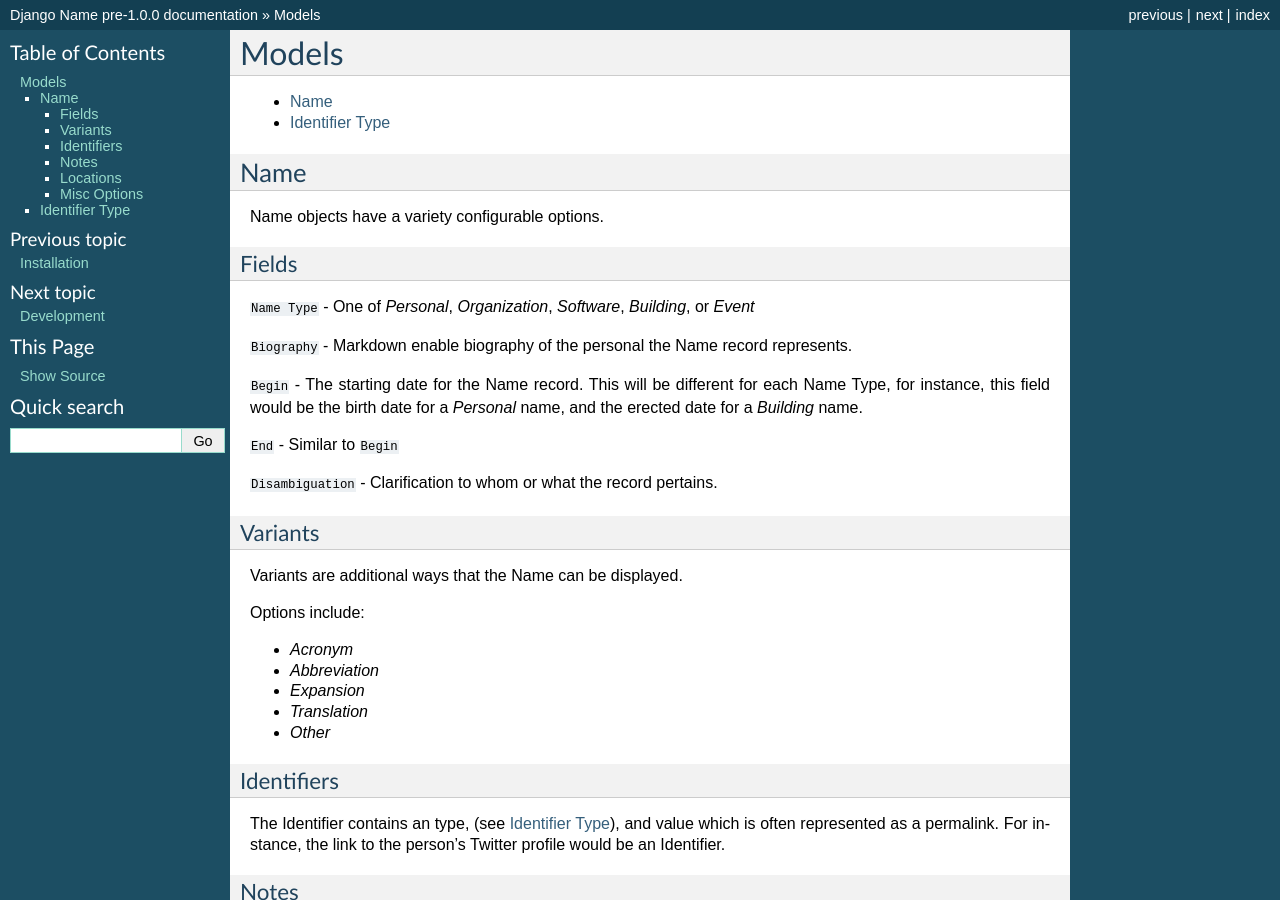
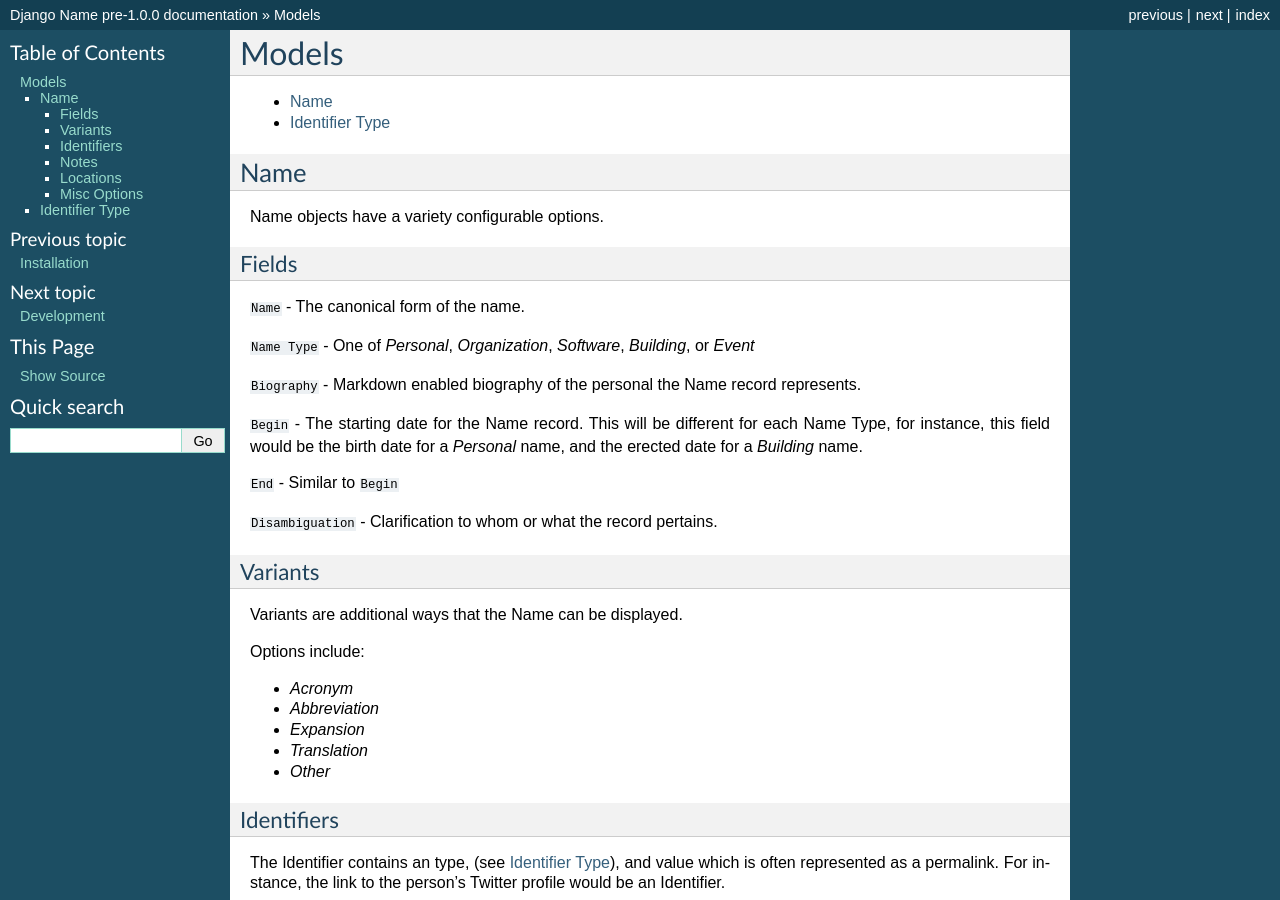
Before and after one commit to unt-libraries/django-name, a Sphinx documentation site: the page built from docs/models.rst, in a window 1280 px wide and 900 px high. Built offline with Sphinx 7.4.7, drawn with Linux system fonts in a browser that asks for light colours; pages that are not in the unit, such as notebooks, are missing from menus.

Commit message:
Add a description for the name field. Fix a typo.

```diff
--- a/docs/models.rst
+++ b/docs/models.rst
@@ -15,9 +15,11 @@
 Fields
 ''''''
 
+``Name`` - The canonical form of the name.
+
 ``Name Type`` - One of `Personal`, `Organization`, `Software`, `Building`, or `Event`
 
-``Biography`` - Markdown enable biography of the personal the Name record represents.
+``Biography`` - Markdown enabled biography of the personal the Name record represents.
 
 ``Begin`` - The starting date for the Name record. This will be different for each Name Type, for instance, this field would be the birth date for a `Personal` name, and the erected date for a `Building` name.
 
```
